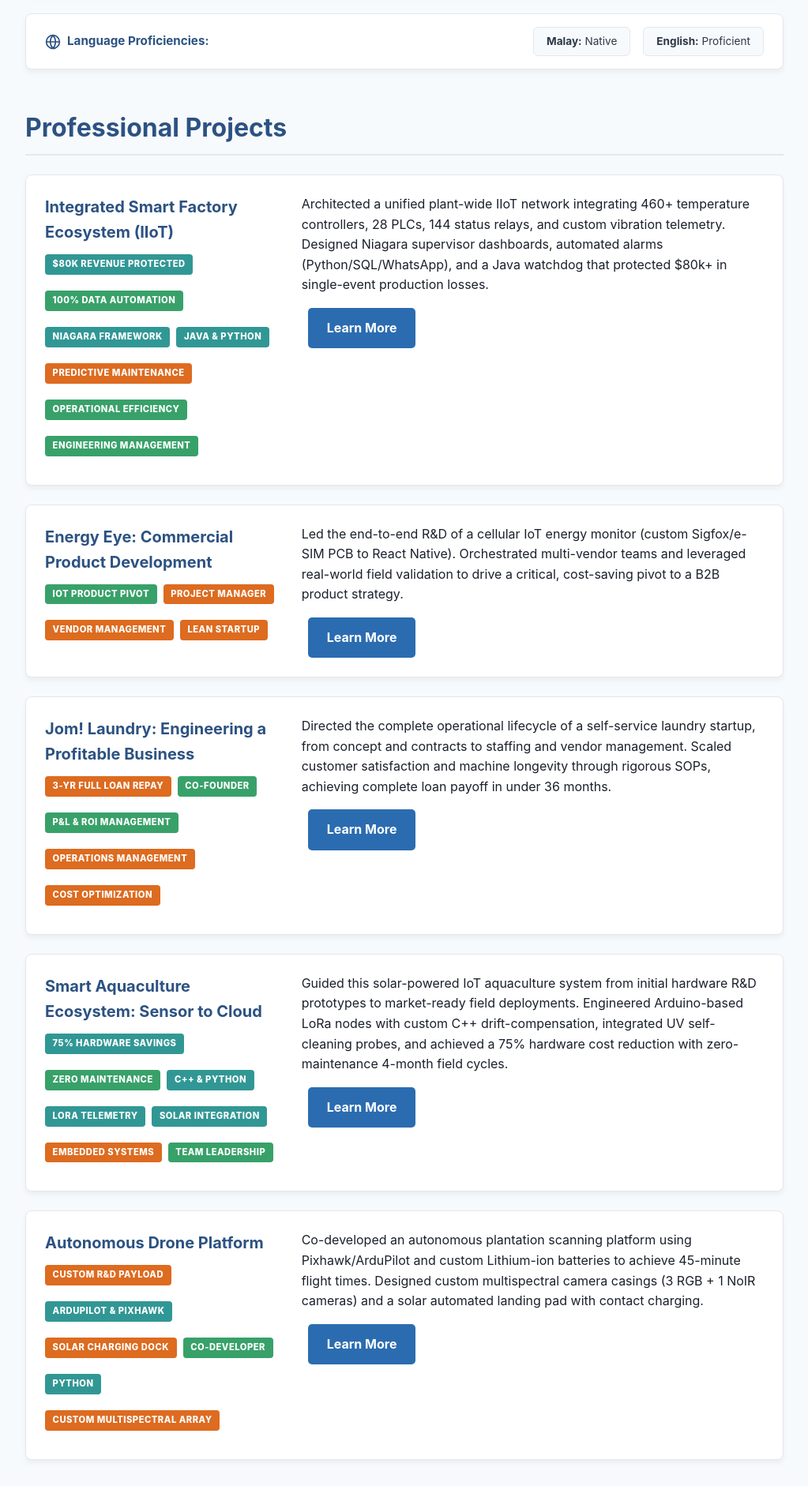
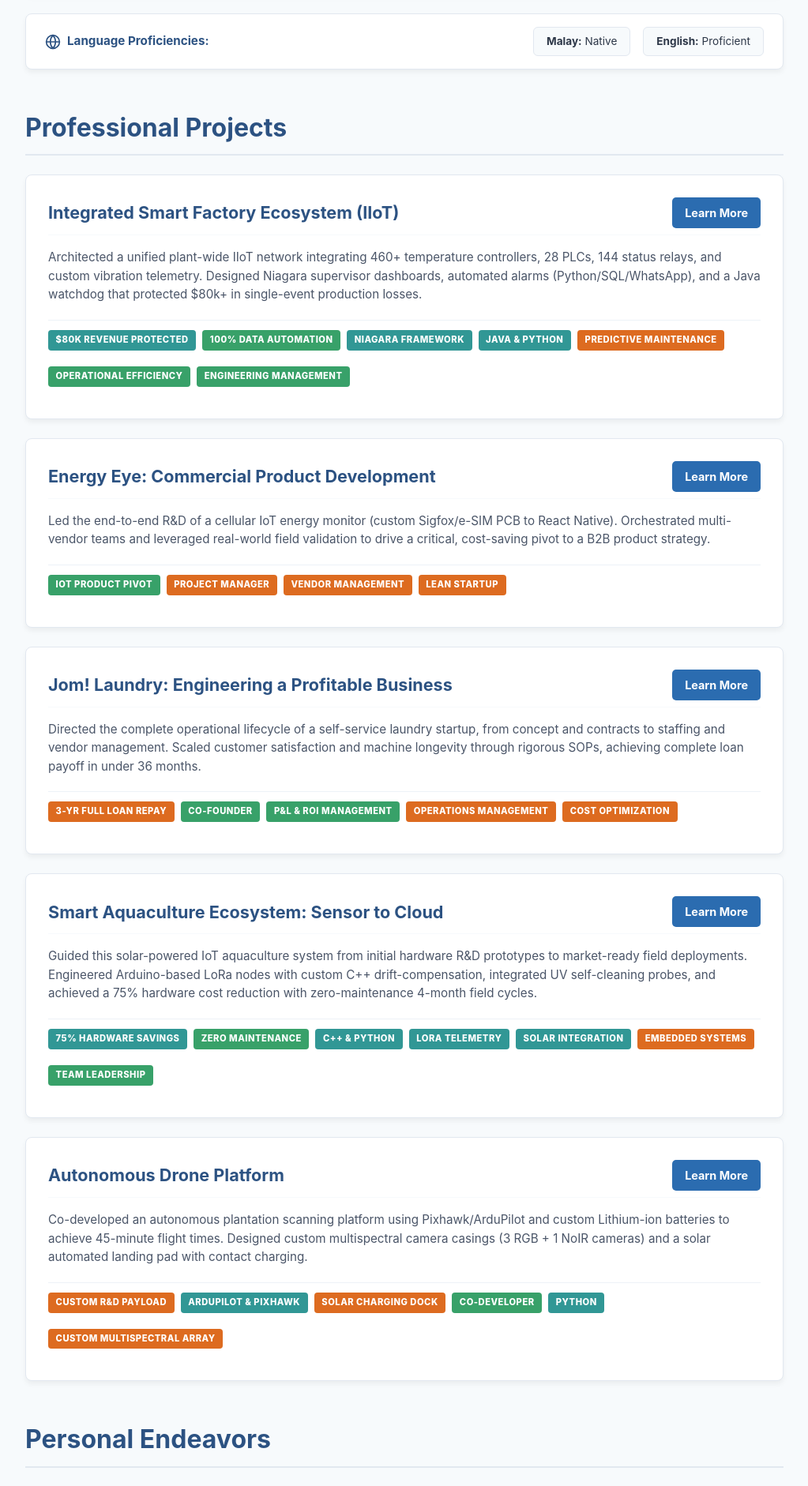
Before and after one commit to xion-xion/xion-xion.github.io, a Jekyll site: the page built from index.html, in a window 1280 px wide. Shown: the part 2385-4267 px from the top of the page at 79% size, without its empty margins (128-1151 px from the left). Built offline with Jekyll 4.4.1, drawn with Linux system fonts in a browser that asks for light colours.

Commit message:
Reorganize homepage project cards to Layout 1: Tech-Stack Footer structure

```diff
--- a/assets/css/style.css
+++ b/assets/css/style.css
@@ -198,55 +198,65 @@ h2 {
     background-color: #ffffff;
     border: 1px solid #e2e8f0;
     border-radius: 8px;
-    padding: 1.5rem;
+    padding: 1.75rem;
     box-shadow: 0 4px 6px rgba(0, 0, 0, 0.05);
     transition: transform 0.3s ease, box-shadow 0.3s ease;
     display: flex;
-    flex-direction: row;
-    gap: 2rem;
-    align-items: flex-start;
+    flex-direction: column;
+    gap: 1rem;
 }
 
 .project-card:hover {
-    transform: translateY(-5px);
-    box-shadow: 0 10px 15px rgba(0, 0, 0, 0.1);
+    transform: translateY(-3px);
+    box-shadow: 0 10px 15px rgba(0, 0, 0, 0.08);
 }
 
-.project-card-info {
-    flex: 1;
+.project-card-header {
+    display: flex;
+    justify-content: space-between;
+    align-items: center;
+    gap: 1.5rem;
+    border-bottom: 1px solid #f7fafc;
+    padding-bottom: 0.5rem;
 }
 
-.project-card-details {
-    flex: 2;
-    display: flex;
-    flex-direction: column;
-    align-items: flex-start;
-    gap: 1rem;
+.project-card-header h3 {
+    margin: 0;
+    font-size: 1.35rem;
+    color: #2c5282;
 }
 
-.project-card-details p {
+.project-card-header .button {
     margin: 0;
+    padding: 0.5rem 1rem;
+    font-size: 0.9rem;
+    flex-shrink: 0;
 }
 
-.project-card h3 {
-    margin-top: 0;
-    margin-bottom: 0.75rem;
-    font-size: 1.25rem;
+.project-card-body p {
+    margin: 0;
+    font-size: 0.95rem;
+    color: #4a5568;
+    line-height: 1.55;
 }
 
-.project-card-badges {
+.project-card-footer {
     display: flex;
     flex-wrap: wrap;
     gap: 0.5rem;
+    margin-top: 0.25rem;
+    border-top: 1px solid #edf2f7;
+    padding-top: 0.75rem;
 }
 
-@media (max-width: 768px) {
-    .project-card {
+@media (max-width: 600px) {
+    .project-card-header {
         flex-direction: column;
-        gap: 1rem;
+        align-items: flex-start;
+        gap: 0.75rem;
     }
-    .project-card-details {
-        width: 100%;
+    .project-card-header .button {
+        align-self: flex-start;
     }
 }
 
--- a/index.html
+++ b/index.html
@@ -219,9 +219,14 @@ title: Home
     <div class="project-gallery">
         <!-- 1. Integrated Smart Factory Ecosystem (IIoT) -->
         <div class="project-card">
-            <div class="project-card-info">
+            <div class="project-card-header">
                 <h3>Integrated Smart Factory Ecosystem (IIoT)</h3>
-                <div class="project-card-badges">
+                <a href="projects/project-smart-factory.html" class="button">Learn More</a>
+            </div>
+            <div class="project-card-body">
+                <p>Architected a unified plant-wide IIoT network integrating 460+ temperature controllers, 28 PLCs, 144 status relays, and custom vibration telemetry. Designed Niagara supervisor dashboards, automated alarms (Python/SQL/WhatsApp), and a Java watchdog that protected $80k+ in single-event production losses.</p>
+            </div>
+            <div class="project-card-footer">
                 <span class="metric-badge accent">$80k Revenue Protected</span>
                 <span class="metric-badge green">100% Data Automation</span>
                 <span class="metric-badge accent">Niagara Framework</span>
@@ -231,34 +236,34 @@ title: Home
                 <span class="metric-badge green">Engineering Management</span>
             </div>
         </div>
-            <div class="project-card-details">
-                <p>Architected a unified plant-wide IIoT network integrating 460+ temperature controllers, 28 PLCs, 144 status relays, and custom vibration telemetry. Designed Niagara supervisor dashboards, automated alarms (Python/SQL/WhatsApp), and a Java watchdog that protected $80k+ in single-event production losses.</p>
-                <a href="projects/project-smart-factory.html" class="button">Learn More</a>
-            </div>
-        </div>
 
         <!-- 2. Energy Eye -->
         <div class="project-card">
-            <div class="project-card-info">
+            <div class="project-card-header">
                 <h3>Energy Eye: Commercial Product Development</h3>
-                <div class="project-card-badges">
+                <a href="projects/project-energy-eye.html" class="button">Learn More</a>
+            </div>
+            <div class="project-card-body">
+                <p>Led the end-to-end R&D of a cellular IoT energy monitor (custom Sigfox/e-SIM PCB to React Native). Orchestrated multi-vendor teams and leveraged real-world field validation to drive a critical, cost-saving pivot to a B2B product strategy.</p>
+            </div>
+            <div class="project-card-footer">
                 <span class="metric-badge green">IoT Product Pivot</span>
                 <span class="metric-badge orange">Project Manager</span>
                 <span class="metric-badge orange">Vendor Management</span>
                 <span class="metric-badge orange">Lean Startup</span>
             </div>
         </div>
-            <div class="project-card-details">
-                <p>Led the end-to-end R&D of a cellular IoT energy monitor (custom Sigfox/e-SIM PCB to React Native). Orchestrated multi-vendor teams and leveraged real-world field validation to drive a critical, cost-saving pivot to a B2B product strategy.</p>
-                <a href="projects/project-energy-eye.html" class="button">Learn More</a>
-            </div>
-        </div>
 
         <!-- 3. Jom! Laundry -->
         <div class="project-card">
-            <div class="project-card-info">
+            <div class="project-card-header">
                 <h3>Jom! Laundry: Engineering a Profitable Business</h3>
-                <div class="project-card-badges">
+                <a href="projects/project-laundry.html" class="button">Learn More</a>
+            </div>
+            <div class="project-card-body">
+                <p>Directed the complete operational lifecycle of a self-service laundry startup, from concept and contracts to staffing and vendor management. Scaled customer satisfaction and machine longevity through rigorous SOPs, achieving complete loan payoff in under 36 months.</p>
+            </div>
+            <div class="project-card-footer">
                 <span class="metric-badge orange">3-Yr Full Loan Repay</span>
                 <span class="metric-badge green">Co-Founder</span>
                 <span class="metric-badge green">P&L & ROI Management</span>
@@ -266,17 +271,17 @@ title: Home
                 <span class="metric-badge orange">Cost Optimization</span>
             </div>
         </div>
-            <div class="project-card-details">
-                <p>Directed the complete operational lifecycle of a self-service laundry startup, from concept and contracts to staffing and vendor management. Scaled customer satisfaction and machine longevity through rigorous SOPs, achieving complete loan payoff in under 36 months.</p>
-                <a href="projects/project-laundry.html" class="button">Learn More</a>
-            </div>
-        </div>
 
         <!-- 4. Smart Aquaculture Ecosystem -->
         <div class="project-card">
-            <div class="project-card-info">
+            <div class="project-card-header">
                 <h3>Smart Aquaculture Ecosystem: Sensor to Cloud</h3>
-                <div class="project-card-badges">
+                <a href="projects/project-aquaculture.html" class="button">Learn More</a>
+            </div>
+            <div class="project-card-body">
+                <p>Guided this solar-powered IoT aquaculture system from initial hardware R&D prototypes to market-ready field deployments. Engineered Arduino-based LoRa nodes with custom C++ drift-compensation, integrated UV self-cleaning probes, and achieved a 75% hardware cost reduction with zero-maintenance 4-month field cycles.</p>
+            </div>
+            <div class="project-card-footer">
                 <span class="metric-badge accent">75% Hardware Savings</span>
                 <span class="metric-badge green">Zero Maintenance</span>
                 <span class="metric-badge accent">C++ & Python</span>
@@ -286,28 +291,23 @@ title: Home
                 <span class="metric-badge green">Team Leadership</span>
             </div>
         </div>
-            <div class="project-card-details">
-                <p>Guided this solar-powered IoT aquaculture system from initial hardware R&D prototypes to market-ready field deployments. Engineered Arduino-based LoRa nodes with custom C++ drift-compensation, integrated UV self-cleaning probes, and achieved a 75% hardware cost reduction with zero-maintenance 4-month field cycles.</p>
-                <a href="projects/project-aquaculture.html" class="button">Learn More</a>
-            </div>
-        </div>
 
         <!-- 5. Autonomous Drone Platform -->
         <div class="project-card">
-            <div class="project-card-info">
+            <div class="project-card-header">
                 <h3>Autonomous Drone Platform</h3>
-                <div class="project-card-badges">
+                <a href="projects/project-drone.html" class="button">Learn More</a>
+            </div>
+            <div class="project-card-body">
+                <p>Co-developed an autonomous plantation scanning platform using Pixhawk/ArduPilot and custom Lithium-ion batteries to achieve 45-minute flight times. Designed custom multispectral camera casings (3 RGB + 1 NoIR cameras) and a solar automated landing pad with contact charging.</p>
+            </div>
+            <div class="project-card-footer">
                 <span class="metric-badge orange">Custom R&D Payload</span>
                 <span class="metric-badge accent">ArduPilot & Pixhawk</span>
                 <span class="metric-badge orange">Solar Charging Dock</span>
                 <span class="metric-badge green">Co-Developer</span>
                 <span class="metric-badge accent">Python</span>
                 <span class="metric-badge orange">Custom Multispectral Array</span>
-                </div>
-            </div>
-            <div class="project-card-details">
-                <p>Co-developed an autonomous plantation scanning platform using Pixhawk/ArduPilot and custom Lithium-ion batteries to achieve 45-minute flight times. Designed custom multispectral camera casings (3 RGB + 1 NoIR cameras) and a solar automated landing pad with contact charging.</p>
-                <a href="projects/project-drone.html" class="button">Learn More</a>
             </div>
         </div>
     </div>
```
Lines whose indentation alone changed are shown as unchanged.
